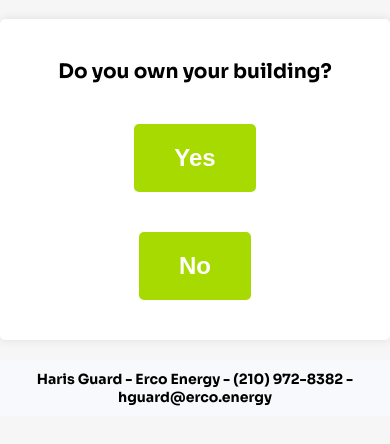
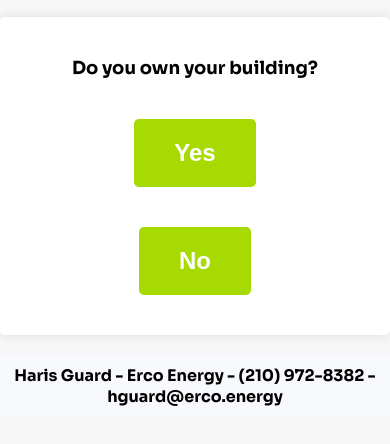
Before and after one commit to Haris00911/zjolt.github.io, a plain HTML site: page index.html in a window 390 px wide. Shown: the part 226-670 px from the top of the page. Drawn offline with Linux system fonts and the light colour scheme.

Commit message:
viewport

```diff
--- a/index.html
+++ b/index.html
@@ -3,6 +3,7 @@
 <head>
     <meta charset="UTF-8">
     <meta name="viewport" content="width=device-width, initial-scale=1.0">
+	<meta name="viewport" content="width=device-width, initial-scale=1, maximum-scale=1, user-scalable=no">
     <link href="https://fonts.googleapis.com/css2?family=Sora:wght@700&display=swap" rel="stylesheet">
     <title>Pre-Qualification Tool</title>
     <link rel="stylesheet" href="style.css"> <!-- Link to CSS file -->
--- a/style.css
+++ b/style.css
@@ -103,7 +103,7 @@ button:active {
 @media only screen and (max-width: 600px) {
     /* Styles for screens that are 600px wide or less */
     .question, label, #results-entry, .footer {
-        font-size: 20px; /* Smaller font size for small screens */
+        font-size: 18px; /* Smaller font size for small screens */
     }
 
     .frame {
@@ -116,6 +116,6 @@ button:active {
     }
 
     .footer {
-        font-size: 14px; /* Smaller footer font size for small screens */
+        font-size: 16px; /* Smaller footer font size for small screens */
     }
 }
```
